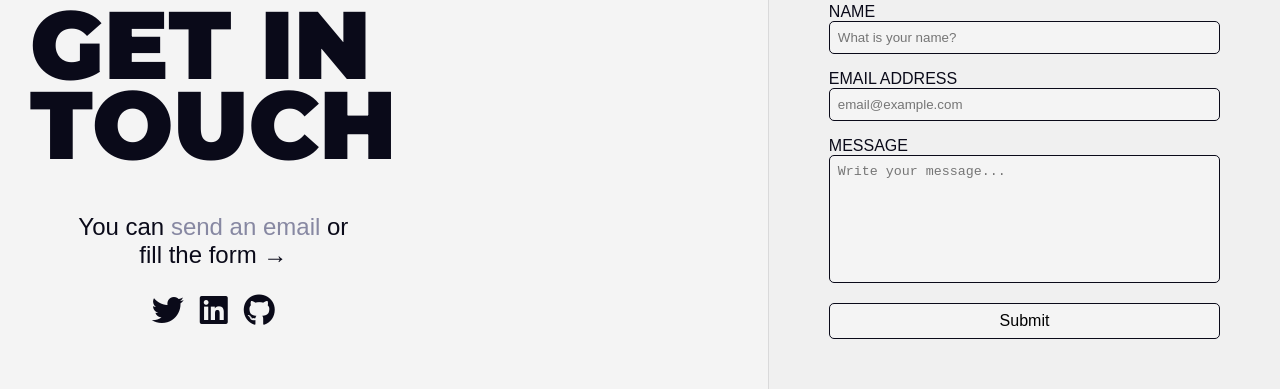
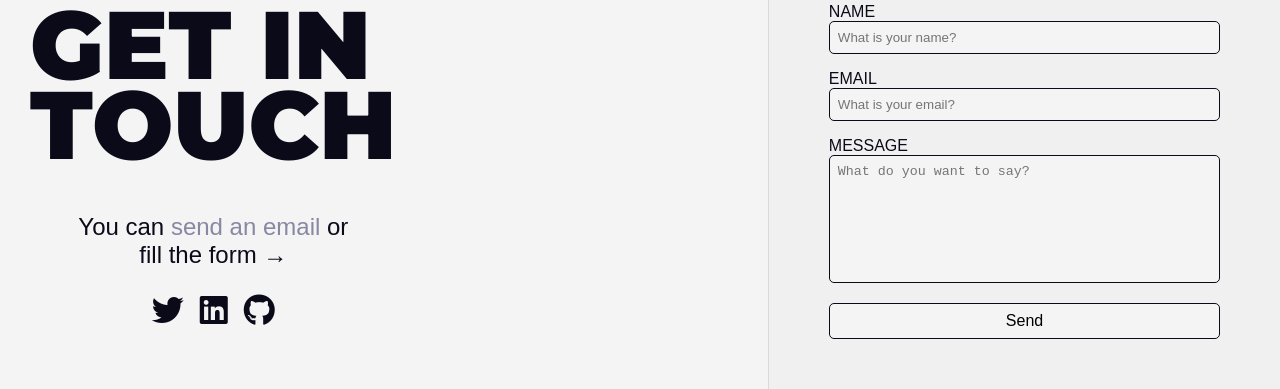
Before and after one commit to quecot/portfolio, a React (Vite) app: page / in a window 1280 px wide. Shown: the part 996-1385 px from the top of the page. Built offline with nearby package versions, Linux system fonts and the light colour scheme.

Commit message:
refactor: ChatGPT

```diff
--- a/src/App.tsx
+++ b/src/App.tsx
@@ -1,4 +1,3 @@
-import './App.css';
 import React, { useState } from 'react';
 
 import ContactPage from './components/contact_page';
--- a/src/components/contact_page.tsx
+++ b/src/components/contact_page.tsx
@@ -1,28 +1,33 @@
-import React, { FormEvent } from 'react';
+import React, { useRef } from 'react';
 import emailjs from '@emailjs/browser';
 
-const ContactPage:React.FC = () => {
+const ContactPage: React.FC = () => {
+  const nameField = useRef<HTMLInputElement>(null);
+  const emailField = useRef<HTMLInputElement>(null);
+  const messageField = useRef<HTMLTextAreaElement>(null);
+  const submitButton = useRef<HTMLButtonElement>(null);
+
   const openContactMail = () => {
     const email = 'francescvilasubias@gmail.com';
     const subject = 'Contact fvila.dev';
     window.open(`mailto:${email}?subject=${subject}`);
   };
 
-  const handleFormSubmit = (e: FormEvent) => {
+  const handleFormSubmit = (e: React.FormEvent<HTMLFormElement>) => {
     e.preventDefault();
-    const nameField = (document.querySelector('#form-name') as HTMLInputElement);
-    const emailField = (document.querySelector('#form-email') as HTMLInputElement);
-    const messageField = (document.querySelector('#form-message') as HTMLTextAreaElement);
-    const submitButton = (document.querySelector('#form-submit') as HTMLButtonElement);
 
-    const name = nameField.value;
-    const email = emailField.value;
-    const message = messageField.value;
+    if (!nameField.current || !emailField.current || !messageField.current || !submitButton.current) {
+      return;
+    }
 
-    nameField.disabled = true;
-    emailField.disabled = true;
-    messageField.disabled = true;
-    submitButton.disabled = true;
+    const name = nameField.current.value.trim();
+    const email = emailField.current.value.trim();
+    const message = messageField.current.value.trim();
+
+    nameField.current.disabled = true;
+    emailField.current.disabled = true;
+    messageField.current.disabled = true;
+    submitButton.current.disabled = true;
 
     const emailParams = {
       name,
@@ -43,7 +48,6 @@ const ContactPage:React.FC = () => {
           });
       });
   };
-
   return (
     <div className="contact-page" data-status="contact-inactive">
       <div className="contact-layout">
@@ -85,17 +89,17 @@ const ContactPage:React.FC = () => {
             <form id="form" onSubmit={handleFormSubmit}>
               <div className="form-field">
                 <span>NAME</span>
-                <input id="form-name" type="text" required placeholder="What is your name?" />
+                <input ref={nameField} id="form-name" type="text" required placeholder="What is your name?" />
               </div>
               <div className="form-field">
-                <span>EMAIL ADDRESS</span>
-                <input id="form-email" type="text" required placeholder="email@example.com" />
+                <span>EMAIL</span>
+                <input ref={emailField} id="form-email" type="email" required placeholder="What is your email?" />
               </div>
               <div className="form-field">
                 <span>MESSAGE</span>
-                <textarea id="form-message" required placeholder="Write your message..." />
+                <textarea ref={messageField} id="form-message" required placeholder="What do you want to say?" />
               </div>
-              <button id="form-submit" type="submit">Submit</button>
+              <button ref={submitButton} id="form-submit" type="submit">Send</button>
             </form>
           </div>
         </div>
```
Also changed, not shown: src/App.css (deleted).
